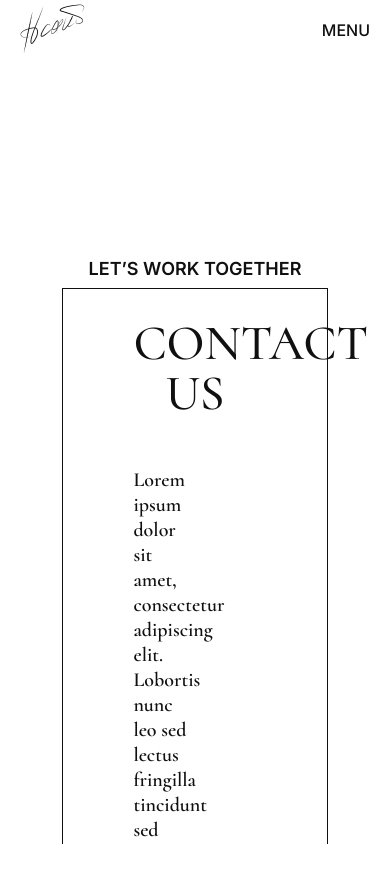
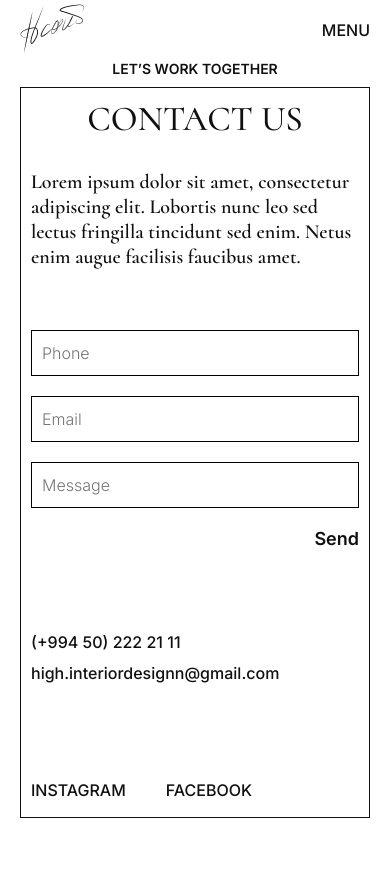
Before and after one commit to azadsarxanli/Leyla_Naib, a React (Create React App) app: page /contact in a window 390 px wide. Shown: the top 882 px of the page. Before the commit the page ends 844 px from the top, so only its background shows below. Built offline with nearby package versions, Linux system fonts and the light colour scheme.

Commit message:
home section responsive

```diff
--- a/src/components/Contact/Contact.scss
+++ b/src/components/Contact/Contact.scss
@@ -48,7 +48,12 @@
       &__your-info {
         text-align: end;
         p {
-          @include fontStyles($interFont, $fontSizeTexts-1600px, 400, $redColorError);
+          @include fontStyles(
+            $interFont,
+            $fontSizeTexts-1600px,
+            400,
+            $redColorError
+          );
           margin-bottom: 5px;
         }
         &__enter-part {
@@ -160,3 +165,69 @@
     }
   }
 }
+@media only screen and (max-width: 991px) {
+  .contact {
+    width: 100%;
+    padding: 0 20px;
+    &__work-together {
+      font-family: "Inter";
+      font-style: normal;
+      font-weight: 600;
+      font-size: 14px;
+      line-height: 17px;
+      text-align: center;
+      text-transform: uppercase;
+    }
+    &__details {
+      padding: 10px;
+      h1 {
+        font-family: "Cormorant";
+        font-style: normal;
+        font-weight: 500;
+        font-size: 35px;
+        line-height: 42px;
+        text-align: center;
+        text-transform: uppercase;
+      }
+      &__description {
+        width: 100%;
+        margin: 30px 0;
+      }
+      &__messagge-send-part {
+        // background-color: red;
+        margin-top: 60px;
+        width: 100%;
+        flex-direction: column-reverse;
+        align-items: flex-start;
+        &__your-info {
+          width: 100%;
+          &__enter-part {
+            // width: 100%;
+            input {
+              width: 100%;
+            }
+          }
+        }
+        &__contact-info {
+          margin-top: 80px;
+        }
+      }
+      &__social {
+        display: flex;
+        margin-top: 100px;
+        margin-bottom: 7px;
+        gap: 0 40px;
+        a {
+          font-family: "Inter";
+          font-style: normal;
+          font-weight: 500;
+          font-size: 16px;
+          line-height: 19px;
+          text-transform: uppercase;
+
+          color: #101010;
+        }
+      }
+    }
+  }
+}
--- a/src/components/Contact/index.js
+++ b/src/components/Contact/index.js
@@ -1,4 +1,5 @@
 import { useEffect, useState } from "react";
+import { Link } from "react-router-dom";
 import "./Contact.scss";
 
 const Contact = () => {
@@ -69,6 +70,7 @@ const Contact = () => {
       )
       .join("");
   }
+  let matchMedia = window.matchMedia("(max-width: 991px)").matches;
 
   return (
     <section className="contact">
@@ -125,6 +127,14 @@ const Contact = () => {
             <button onClick={onSubmitForm}>Send</button>
           </div>
         </div>
+        {matchMedia ? (
+          <div className="contact__details__social">
+            <Link to="instagram">INSTAGRAM</Link>
+            <Link to="instagram">FACEBOOK</Link>
+          </div>
+        ) : (
+          <></>
+        )}
       </div>
     </section>
   );
--- a/src/components/Header/Header.scss
+++ b/src/components/Header/Header.scss
@@ -164,7 +164,7 @@
 @media only screen and (max-width: 991px) {
   #root {
     overflow-x: hidden;
-    height: 100vh;
+    // height: 100vh;
   }
   .header {
     padding: 4px 20px;
--- a/src/components/Header/index.js
+++ b/src/components/Header/index.js
@@ -10,6 +10,20 @@ import { useState } from "react";
 import { configure } from "@testing-library/react";
 
 const Header = ({ onMouseEnter, onMouseLeave, windowScrollY }) => {
+  // let = window.matchMedia("(max-width: 991px)").matches;
+  // const [windowScrollY, setWindowScrollY] = useState(0);
+  // // console.log(windowScrollY);
+
+  // window.addEventListener(
+  //   "scroll",
+  //   function () {
+  //     setWindowScrollY(window.scrollY);
+  //   },
+  //   true
+  // );
+  window.addEventListener("scroll", () => {
+    console.log("hello");
+  });
   const [header] = useState(HeaderJSON.items);
   const headerContainer = useRef(null);
   const windowHeight = window.innerHeight;
--- a/src/components/Home/ViewAll/ViewAll.scss
+++ b/src/components/Home/ViewAll/ViewAll.scss
@@ -139,3 +139,61 @@
     }
   }
 }
+@media only screen and (max-width: 991px) {
+  .view-all {
+    padding: 0px 20px;
+    padding-right: 40px;
+    &__title {
+      display: flex;
+      flex-wrap: wrap;
+      gap: 10px 0;
+      p {
+        font-weight: 400;
+        font-size: 35px;
+        margin-right: 10px;
+        word-spacing: none;
+        word-break: keep-all;
+        white-space: nowrap;
+      }
+      div {
+        padding: 0;
+        display: flex;
+        align-items: center;
+        justify-content: center;
+        width: 102px;
+        height: 30px;
+      }
+    }
+    &__images-section {
+      position: relative;
+      &__cards {
+        width: 100%;
+        margin-right: 0;
+        &__card-item {
+          &__product-name {
+            display: none;
+
+            transition: all 400ms ease-out;
+            justify-content: space-between;
+            margin-top: 15px;
+            p {
+              font-family: "Inter";
+              font-style: normal;
+              font-weight: 500;
+              font-size: 16px;
+              line-height: 19px;
+              text-transform: uppercase;
+            }
+          }
+          &__image:hover ~ &__product-name {
+            display: flex;
+          }
+        }
+      }
+      &__scroll-card-line {
+        position: absolute;
+        right: -20px;
+      }
+    }
+  }
+}
--- a/src/components/Home/ViewAll/index.js
+++ b/src/components/Home/ViewAll/index.js
@@ -6,6 +6,7 @@ import imageThree from "../../../assets/images/img-three.png";
 import imageFour from "../../../assets/images/img-four.png";
 import imageFive from "../../../assets/images/img-five.png";
 import imageSixth from "../../../assets/images/img-sixth.png";
+import mobileDetailRectangle from "../../../assets/images/rectangle.svg";
 import dataApi from "./data.json";
 
 const ViewAll = ({ onMouseMove, onMouseOut }) => {
@@ -80,11 +81,12 @@ const ViewAll = ({ onMouseMove, onMouseOut }) => {
   };
   const [data] = useState(dataApi.items);
   // const myRefs = useRef([]);
+  let matchMedia = window.matchMedia("(max-width: 991px)").matches;
 
   return (
     <section className="view-all">
       <div className="view-all__title">
-        <p>View all</p>
+        {!matchMedia ? <p>View all</p> : <p>View all works</p>}
         <div>
           <svg viewBox="0 0 57 12" xmlns="http://www.w3.org/2000/svg">
             <path d="M56.5303 6.53034C56.8232 6.23744 56.8232 5.76257 56.5303 5.46967L51.7574 0.696704C51.4645 0.40381 50.9896 0.40381 50.6967 0.696704C50.4038 0.989597 50.4038 1.46447 50.6967 1.75736L54.9393 6L50.6967 10.2426C50.4038 10.5355 50.4038 11.0104 50.6967 11.3033C50.9896 11.5962 51.4645 11.5962 51.7574 11.3033L56.5303 6.53034ZM-6.55671e-08 6.75L56 6.75L56 5.25L6.55671e-08 5.25L-6.55671e-08 6.75Z" />
@@ -107,6 +109,23 @@ const ViewAll = ({ onMouseMove, onMouseOut }) => {
               <div className="view-all__images-section__cards__card-item__image">
                 <img src={item.src} alt="background images" />
               </div>
+              <div className="view-all__images-section__cards__card-item__product-name">
+                <p>product name </p>
+                <span>
+                  <svg
+                    width="27"
+                    height="12"
+                    viewBox="0 0 27 12"
+                    fill="none"
+                    xmlns="http://www.w3.org/2000/svg"
+                  >
+                    <path
+                      d="M26.5303 6.53033C26.8232 6.23744 26.8232 5.76257 26.5303 5.46967L21.7574 0.696701C21.4645 0.403808 20.9896 0.403808 20.6967 0.696701C20.4038 0.989594 20.4038 1.46447 20.6967 1.75736L24.9393 6L20.6967 10.2426C20.4038 10.5355 20.4038 11.0104 20.6967 11.3033C20.9896 11.5962 21.4645 11.5962 21.7574 11.3033L26.5303 6.53033ZM-6.55671e-08 6.75L26 6.75L26 5.25L6.55671e-08 5.25L-6.55671e-08 6.75Z"
+                      fill="#151515"
+                    />
+                  </svg>
+                </span>
+              </div>
             </div>
           ))}
         </div>
--- a/src/components/Home/index.js
+++ b/src/components/Home/index.js
@@ -68,10 +68,10 @@ const Home = ({ onMouseMove, onMouseOut, windowScrollY }) => {
   return (
     <>
       <LeylaNaib />
-      <AboutLeyla />
+      {/* <AboutLeyla /> */}
       <ViewAll onMouseMove={onMouseMove} onMouseOut={onMouseOut} />
       <ExclusiveDesigns />
-      <ReadMore onMouseMove={onMouseMove} onMouseOut={onMouseOut} />
+      {/*<ReadMore onMouseMove={onMouseMove} onMouseOut={onMouseOut} /> */}
       <Contact />
     </>
   );
--- a/src/components/Service/index.js
+++ b/src/components/Service/index.js
@@ -7,7 +7,6 @@ const Service = () => {
     const header = body.querySelector("header");
     if (!body.className) {
       header.className = "header";
-
       body.classList.add("background-color-purple");
       header.classList.add("background-color-purple");
       header.classList.add("header-white");
--- a/src/components/ViewButton/index.js
+++ b/src/components/ViewButton/index.js
@@ -2,24 +2,29 @@ import { useEffect, useRef } from "react";
 import "./ViewButton.scss";
 
 const ViewButton = ({ hover }) => {
-  const viewBtn = useRef(null);
+  const viewBtn = useRef();
+  let matchMedia = window.matchMedia("(max-width: 991px)").matches;
 
   useEffect(() => {
-    document.addEventListener("mousemove", (event) => {
-      viewBtn.current.style.top = event.clientY + 15 + "px";
-      viewBtn.current.style.left = event.clientX - 90 + "px";
-    });
+    if (!matchMedia) {
+      document.addEventListener("mousemove", (event) => {
+        viewBtn.current.style.top = event.clientY + 15 + "px";
+        viewBtn.current.style.left = event.clientX - 90 + "px";
+      });
 
-    // return () => {};
+      // return () => {};
+    }
   }, [viewBtn]);
 
-  return (
+  return !matchMedia ? (
     <div className={hover ? "view-button hover " : "view-button"} ref={viewBtn}>
       <p>VIEW</p>
       <svg viewBox="0 0 57 12" xmlns="http://www.w3.org/2000/svg">
         <path d="M56.5303 6.53034C56.8232 6.23744 56.8232 5.76257 56.5303 5.46967L51.7574 0.696704C51.4645 0.40381 50.9896 0.40381 50.6967 0.696704C50.4038 0.989597 50.4038 1.46447 50.6967 1.75736L54.9393 6L50.6967 10.2426C50.4038 10.5355 50.4038 11.0104 50.6967 11.3033C50.9896 11.5962 51.4645 11.5962 51.7574 11.3033L56.5303 6.53034ZM-6.55671e-08 6.75L56 6.75L56 5.25L6.55671e-08 5.25L-6.55671e-08 6.75Z" />
       </svg>
     </div>
+  ) : (
+    <></>
   );
 };
 
```
Also changed, not shown: src/components/Home/ExclusiveDesigns/ExclusiveDesigns.scss (+41 -5 lines), src/assets/images/rectangle.svg (added).
